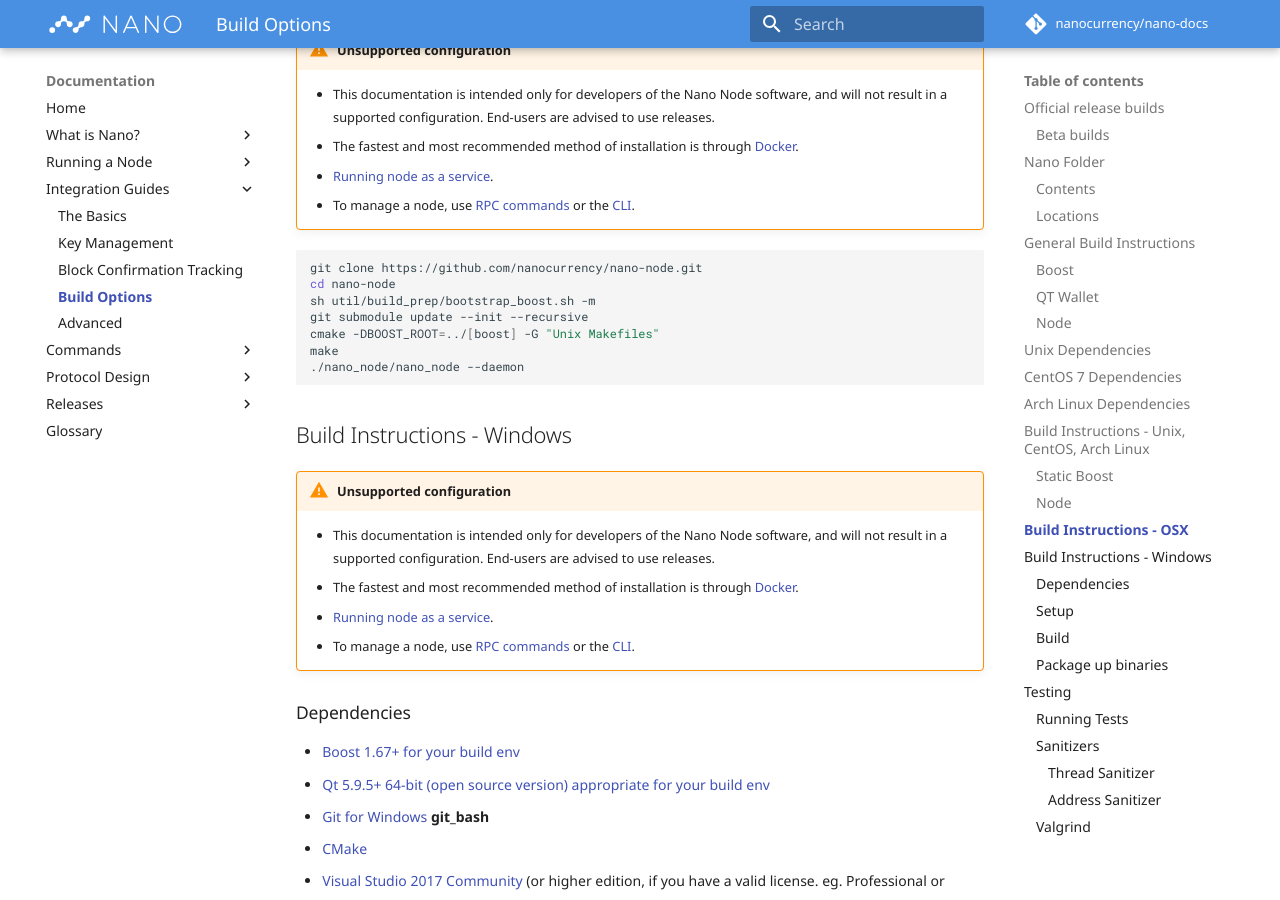
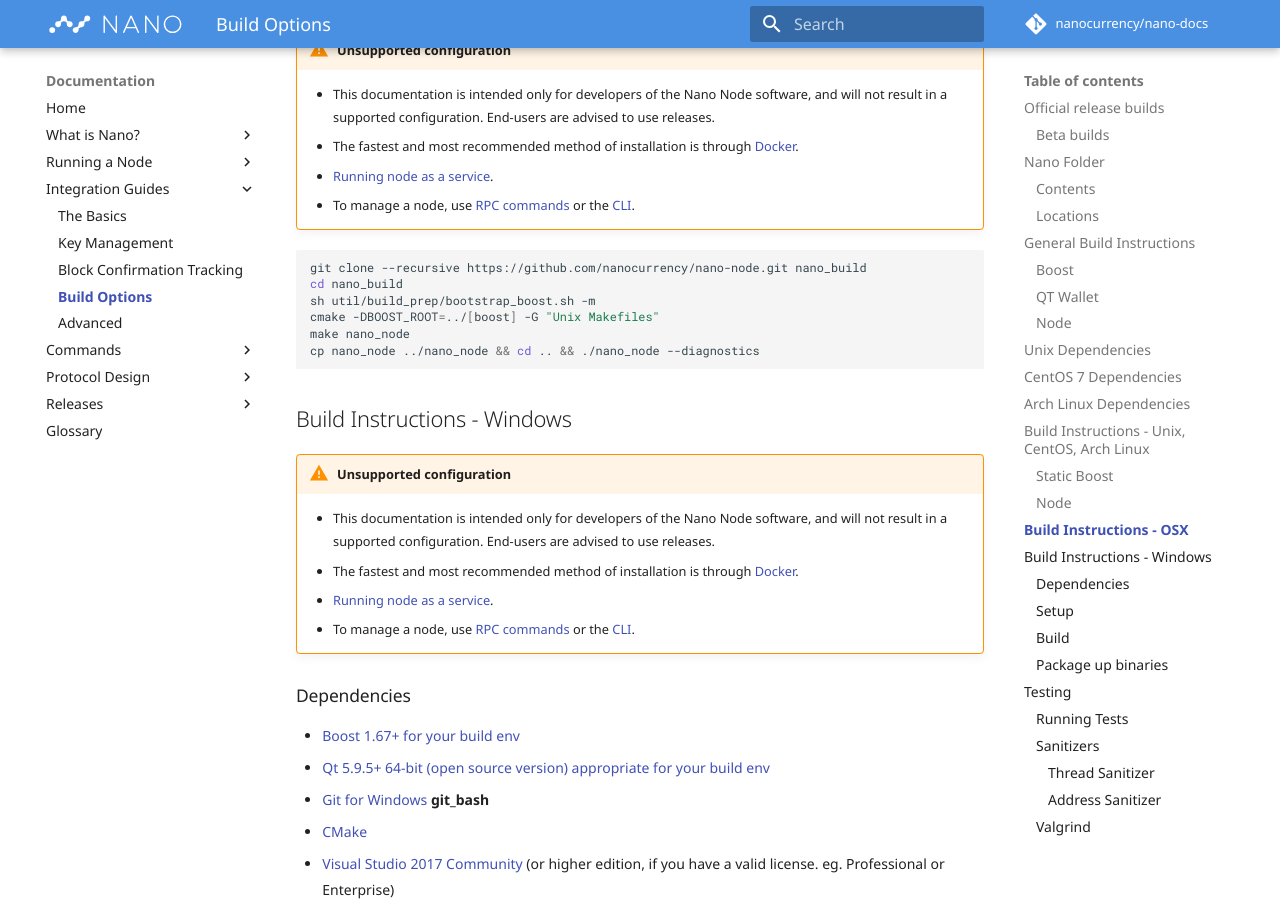
Before and after one commit to nanocurrency/nano-docs, an MkDocs documentation site: the page built from docs/integration-guides/build-options.md, in a window 1280 px wide and 900 px high, scrolled down 6332 px. Built offline with MkDocs 1.6.1 and Material for MkDocs 9.7.7, drawn with Linux system fonts in a browser that asks for light colours; comment, search, counter and statistics services are not loaded.

Commit message:
Coherent OSX instructions

````diff
--- a/docs/integration-guides/build-options.md
+++ b/docs/integration-guides/build-options.md
@@ -240,13 +240,12 @@
 --8<-- "unsupported-configuration.md"
 
 ```bash
-git clone https://github.com/nanocurrency/nano-node.git
-cd nano-node
+git clone --recursive https://github.com/nanocurrency/nano-node.git nano_build
+cd nano_build
 sh util/build_prep/bootstrap_boost.sh -m
-git submodule update --init --recursive
 cmake -DBOOST_ROOT=../[boost] -G "Unix Makefiles"
-make
-./nano_node/nano_node --daemon
+make nano_node
+cp nano_node ../nano_node && cd .. && ./nano_node --diagnostics
 ```
 
 ## Build Instructions - Windows
````
